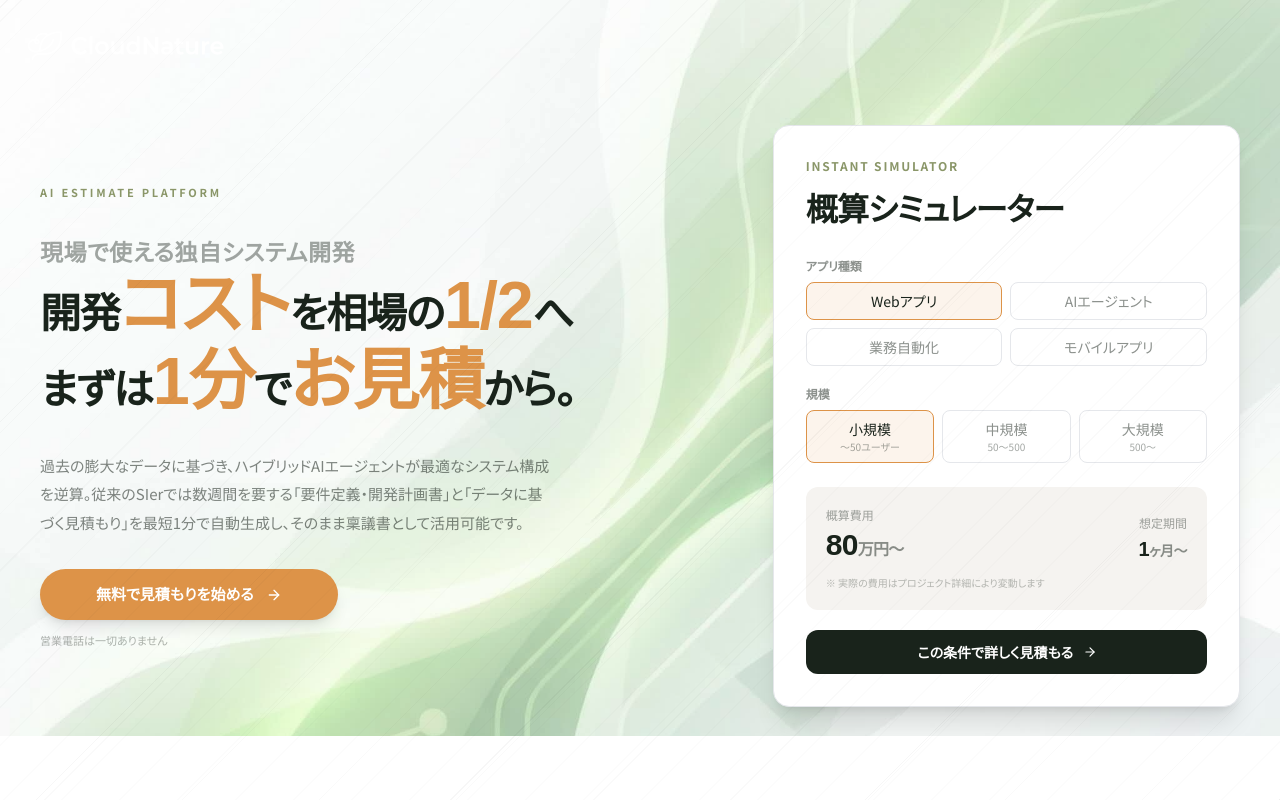
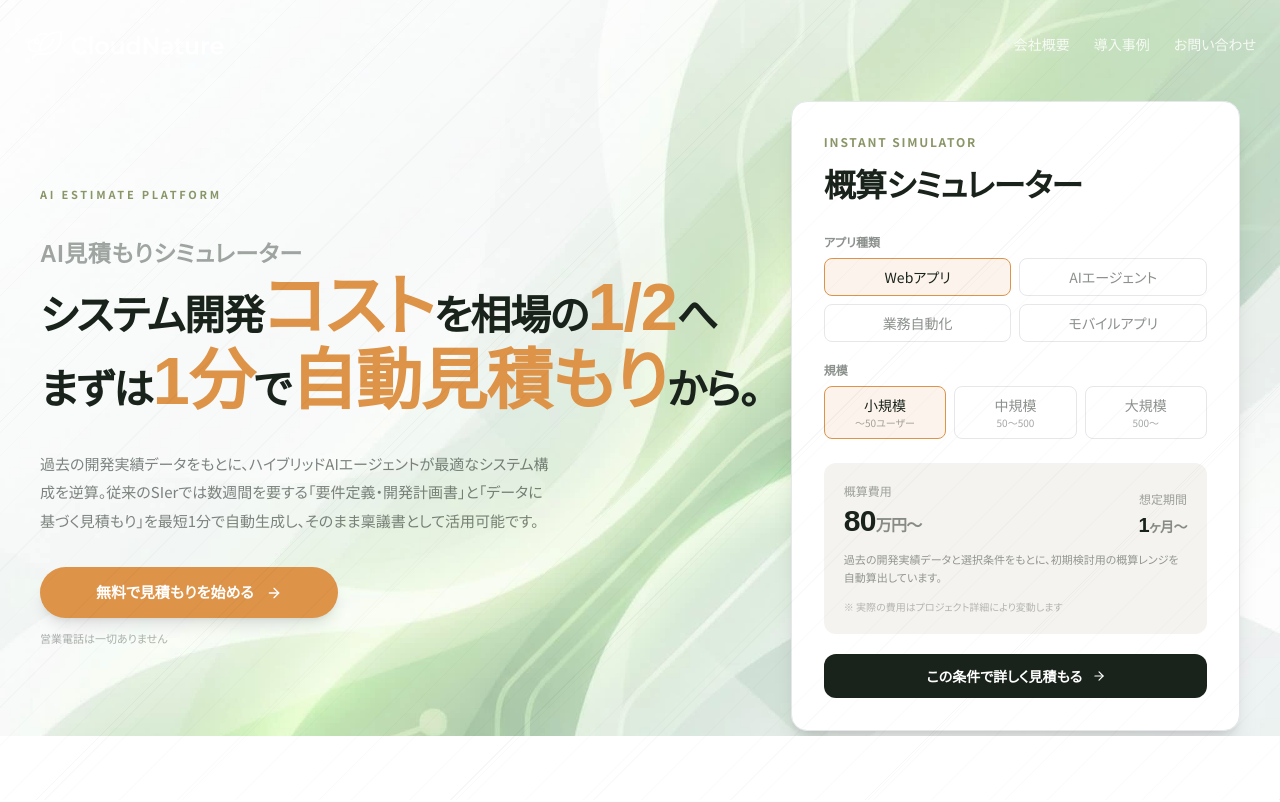
Before and after one commit to kohei0125/CloudNature, a Next.js app in the folder estimate/: page / in a window 1280 px wide. Shown: the top 802 px of the page. Built offline with nearby package versions, Linux system fonts and the light colour scheme; no server answers.

Commit message:
estimate: apply initial LP browser review fixes

```diff
--- a/estimate/app/page.tsx
+++ b/estimate/app/page.tsx
@@ -23,13 +23,27 @@ const FooterSection = dynamic(
 );
 
 export default function EstimatePage() {
-  return (
-    <main className="relative">
-      <Script
-        id="json-ld"
-        type="application/ld+json"
-        dangerouslySetInnerHTML={{
-          __html: JSON.stringify({
+  const organizationId = "https://cloudnature.jp/#organization";
+  const organization = {
+    "@context": "https://schema.org",
+    "@type": "Organization",
+    "@id": organizationId,
+    name: "株式会社クラウドネイチャー",
+    alternateName: "CloudNature Co., Ltd.",
+    url: "https://cloudnature.jp",
+    logo: "https://cloudnature.jp/images/logo.png",
+    description:
+      "新潟の中小企業向けにAI導入支援、AIエージェント開発、システム開発を提供する伴走型パートナー。",
+    address: {
+      "@type": "PostalAddress",
+      postalCode: "951-8068",
+      addressLocality: "新潟市中央区",
+      streetAddress: "上大川前通七番町1230番地7 ストークビル鏡橋 7F",
+      addressRegion: "新潟県",
+      addressCountry: "JP",
+    },
+  };
+  const webApplication = {
     "@context": "https://schema.org",
     "@type": "WebApplication",
     name: "CloudNature AI見積もりシミュレーター",
@@ -45,11 +59,46 @@ export default function EstimatePage() {
       description: "無料でご利用いただけます",
     },
     creator: {
-              "@type": "Organization",
-              name: "CloudNature",
-              url: "https://cloudnature.jp",
+      "@id": organizationId,
     },
-          }),
+  };
+  const howTo = {
+    "@context": "https://schema.org",
+    "@type": "HowTo",
+    name: "CloudNatureでシステム開発の概算見積もりを進める方法",
+    description:
+      "AI見積もりから詳細ヒアリング、開発、納品までの流れを4ステップで案内します。",
+    totalTime: "PT1M",
+    step: LP_COPY.flow.steps.map((step, index) => ({
+      "@type": "HowToStep",
+      position: index + 1,
+      name: step.title,
+      text: step.description,
+      url: `https://ai.cloudnature.jp/#flow`,
+    })),
+  };
+
+  return (
+    <main className="relative">
+      <Script
+        id="json-ld-organization"
+        type="application/ld+json"
+        dangerouslySetInnerHTML={{
+          __html: JSON.stringify(organization),
+        }}
+      />
+      <Script
+        id="json-ld"
+        type="application/ld+json"
+        dangerouslySetInnerHTML={{
+          __html: JSON.stringify(webApplication),
+        }}
+      />
+      <Script
+        id="json-ld-howto"
+        type="application/ld+json"
+        dangerouslySetInnerHTML={{
+          __html: JSON.stringify(howTo),
         }}
       />
       <Script
--- a/estimate/components/landing/FaqSection.tsx
+++ b/estimate/components/landing/FaqSection.tsx
@@ -10,6 +10,8 @@ const { faq } = LP_COPY;
 
 function FaqItem({ q, a, index }: { q: string; a: string; index: number }) {
   const [open, setOpen] = useState(false);
+  const buttonId = `faq-button-${index}`;
+  const panelId = `faq-panel-${index}`;
 
   function handleToggle() {
     setOpen((prev) => !prev);
@@ -25,6 +27,10 @@ function FaqItem({ q, a, index }: { q: string; a: string; index: number }) {
     >
       <button
         onClick={handleToggle}
+        type="button"
+        id={buttonId}
+        aria-expanded={open}
+        aria-controls={panelId}
         className="flex w-full items-center justify-between py-5 text-left"
       >
         <span className="pr-4 text-[15px] font-bold leading-relaxed text-forest">
@@ -38,6 +44,9 @@ function FaqItem({ q, a, index }: { q: string; a: string; index: number }) {
       <AnimatePresence>
         {open && (
           <motion.div
+            id={panelId}
+            role="region"
+            aria-labelledby={buttonId}
             initial={{ height: 0, opacity: 0 }}
             animate={{ height: "auto", opacity: 1 }}
             exit={{ height: 0, opacity: 0 }}
--- a/estimate/components/landing/FooterSection.tsx
+++ b/estimate/components/landing/FooterSection.tsx
@@ -31,6 +31,11 @@ export default function FooterSection() {
               <br />
               {footer.taglineLines[2]}
             </p>
+            <div className="mt-6 space-y-1.5 pl-1 text-sm leading-relaxed text-gray-400">
+              {footer.companyMeta.map((line) => (
+                <p key={line}>{line}</p>
+              ))}
+            </div>
           </div>
 
           {/* Service links */}
--- a/estimate/components/landing/HeroSection.tsx
+++ b/estimate/components/landing/HeroSection.tsx
@@ -85,6 +85,9 @@ function CostSimulator() {
             </p>
           </div>
         </div>
+        <p className="mt-3 text-[11px] leading-relaxed text-forest/45">
+          {simulator.basisNote}
+        </p>
         <p className="mt-3 text-[10px] text-forest/30">
           {simulator.disclaimer}
         </p>
@@ -118,7 +121,7 @@ export default function HeroSection() {
         <div className="absolute inset-0 bg-white/50" />
       </div>
 
-      <div className="mx-auto grid w-full max-w-7xl gap-6 px-5 md:grid-cols-[3fr_2fr] md:items-center md:gap-8 md:px-10">
+      <div className="mx-auto grid w-full max-w-screen-2xl gap-6 px-5 md:grid-cols-[3fr_2fr] md:items-center md:gap-8 md:px-10">
         {/* Left: Text */}
         <div>
           <motion.p
@@ -134,20 +137,42 @@ export default function HeroSection() {
             initial={{ opacity: 0, y: 40 }}
             animate={{ opacity: 1, y: 0 }}
             transition={{ duration: 0.8, delay: 0.1, ease }}
-            className="mt-4 font-serif text-[clamp(1.8rem,4vw,3.5rem)] font-bold leading-[1.15] tracking-tight md:mt-10"
+            className="mt-4 font-serif text-[clamp(1.68rem,8.2vw,2.7rem)] font-bold leading-[1.1] tracking-tight md:mt-10 md:text-[clamp(2.8rem,4vw,3.5rem)]"
           >
-            <span className="block text-[0.45em] font-bold tracking-wide text-forest/40">現場で使える独自システム開発</span>
-            <span className="text-[0.8em] font-bold">開発</span>
+            <span className="block text-[0.45em] font-bold tracking-wide text-forest/40">
+              AI見積もりシミュレーター
+            </span>
+            <span className="mt-2 grid gap-1 md:hidden">
+              <span className="block whitespace-nowrap">
+                システム開発の
+              </span>
+              <span className="block whitespace-nowrap">
+                <span className="text-sunset">コスト</span>を相場の
+                <span className="text-sunset">1/2</span>へ
+              </span>
+              <span className="block whitespace-nowrap">
+                まずは<span className="text-sunset">1分</span>で
+              </span>
+              <span className="block whitespace-nowrap">
+                <span className="text-sunset">自動見積もり</span>から。
+              </span>
+            </span>
+            <span className="mt-1 hidden md:block">
+              <span className="block whitespace-nowrap">
+                <span className="text-[0.8em] font-bold">システム開発</span>
                 <span className="text-[1.3em] text-sunset">コスト</span>
                 <span className="text-[0.8em] font-bold">を相場の</span>
                 <span className="text-[1.3em] text-sunset">1/2</span>
                 <span className="text-[0.8em] font-bold">へ</span>
-            <br />
+              </span>
+              <span className="block whitespace-nowrap">
                 <span className="text-[0.8em] font-bold">まずは</span>
                 <span className="text-[1.3em] text-sunset">1分</span>
                 <span className="text-[0.8em] font-bold">で</span>
-            <span className="text-[1.3em] text-sunset">お見積</span>
+                <span className="text-[1.3em] text-sunset">自動見積もり</span>
                 <span className="text-[0.8em] font-bold">から。</span>
+              </span>
+            </span>
           </motion.h1>
 
           <motion.p
--- a/estimate/components/shared/EstimateHeader.tsx
+++ b/estimate/components/shared/EstimateHeader.tsx
@@ -55,6 +55,33 @@ export default function EstimateHeader() {
             priority
           />
         </a>
+        <nav
+          aria-label="補助ナビゲーション"
+          className={`ml-auto hidden items-center gap-6 text-sm font-medium md:flex ${shouldUseWhiteLogo ? "text-white/85" : "text-forest/75"
+            }`}
+        >
+          <a
+            href="https://cloudnature.jp/company"
+            rel="noopener noreferrer"
+            className="transition-colors hover:text-sunset"
+          >
+            会社概要
+          </a>
+          <a
+            href="https://cloudnature.jp/cases"
+            rel="noopener noreferrer"
+            className="transition-colors hover:text-sunset"
+          >
+            導入事例
+          </a>
+          <a
+            href="https://cloudnature.jp/contact"
+            rel="noopener noreferrer"
+            className="transition-colors hover:text-sunset"
+          >
+            お問い合わせ
+          </a>
+        </nav>
       </div>
     </header>
   );
--- a/estimate/content/estimate.ts
+++ b/estimate/content/estimate.ts
@@ -143,7 +143,7 @@ export const LP_COPY = {
     // headingLine2: "不確実なシステム開発コストを、",
     headingLine3: "最新AI活用で1分で見積",
     description:
-      "過去の膨大なデータに基づき、ハイブリッドAIエージェントが最適なシステム構成を逆算。従来のSIerでは数週間を要する「要件定義・開発計画書」と「データに基づく見積もり」を最短1分で自動生成し、そのまま稟議書として活用可能です。",
+      "過去の開発実績データをもとに、ハイブリッドAIエージェントが最適なシステム構成を逆算。従来のSIerでは数週間を要する「要件定義・開発計画書」と「データに基づく見積もり」を最短1分で自動生成し、そのまま稟議書として活用可能です。",
     descriptionShort:
       "AIエージェントが最適なシステム構成を逆算し、見積もりから開発計画書まで最短1分で自動生成します。",
     cta: "無料で見積もりを始める",
@@ -163,6 +163,8 @@ export const LP_COPY = {
       { label: "中規模", sub: "50〜500", multiplier: 2 },
       { label: "大規模", sub: "500〜", multiplier: 3.5 },
     ],
+    basisNote:
+      "過去の開発実績データと選択条件をもとに、初期検討用の概算レンジを自動算出しています。",
     disclaimer: "※ 実際の費用はプロジェクト詳細により変動します",
   },
 
@@ -311,6 +313,11 @@ export const LP_COPY = {
       "AIと業務自動化で、現場を変える。",
       "開発から定着支援まで、伴走型でサポートします。",
     ],
+    companyMeta: [
+      "運営会社: 株式会社クラウドネイチャー",
+      "所在地: 新潟県新潟市中央区上大川前通七番町1230番地7 ストークビル鏡橋 7F",
+      "提供領域: AI導入支援 / AIエージェント開発 / システム開発",
+    ],
     serviceHeading: "Service",
     companyHeading: "Company",
     serviceLinks: [
```
Also changed, not shown: 2 other files (tests, documents, lock files or other folders). Lines whose indentation alone changed are shown as unchanged.
